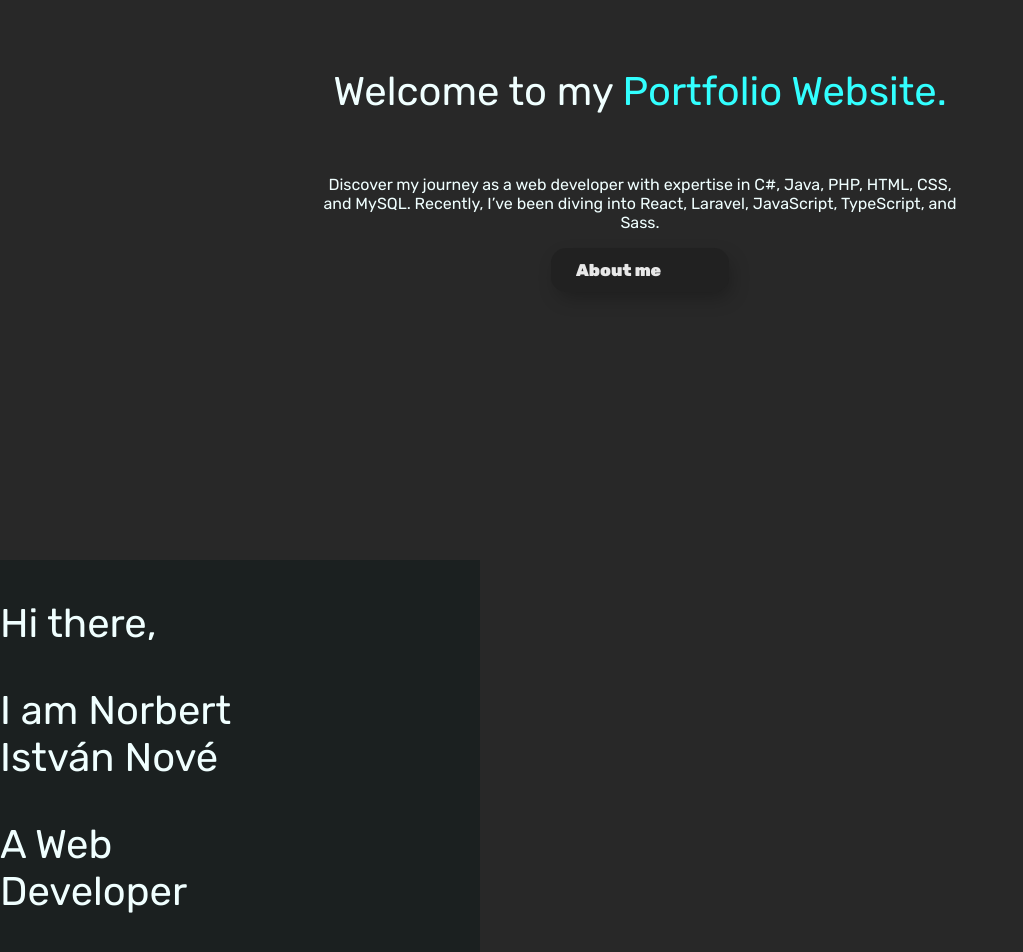
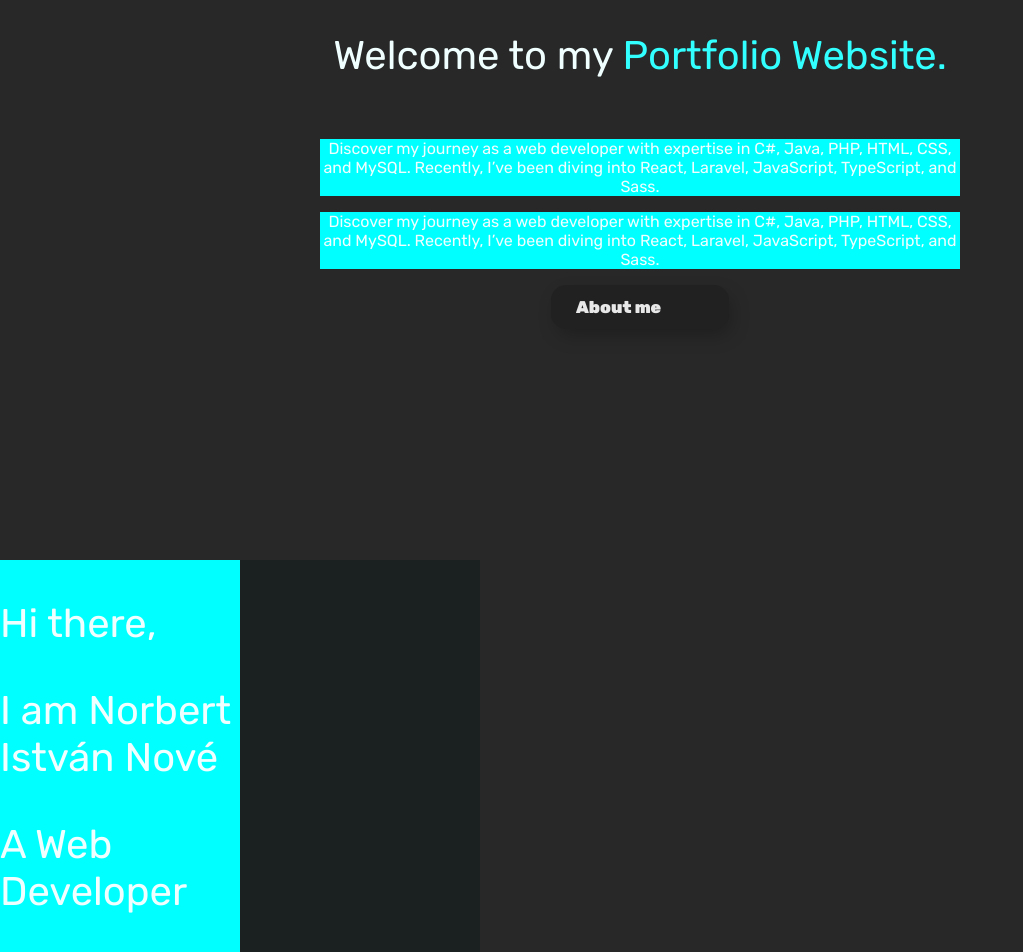
Before and after one commit to Pityuwarrior/Portfolio, a React (Vite) app: page / in a window 1280 px wide. Shown: the part 240-1192 px from the top of the page, without its empty margins (0-1023 px from the left). Built offline with nearby package versions, Linux system fonts and the light colour scheme.

Commit message:
10.09.19 Implementing Scroll_animation BETA

```diff
--- a/src/App.tsx
+++ b/src/App.tsx
@@ -4,6 +4,7 @@ import {About_me} from "./components/About_me"
 import {Skills} from "./components/Skills"
 import {Projects} from "./components/Projects"
 import {Contact} from "./components/Contact"
+import { ScrollAnimation } from "./utils/ScrollAnimation"
 
 const myLinks = [
   { href: "home", label: "Home" },
@@ -24,6 +25,7 @@ export default function App() {
         <Skills/>
         <Projects/>
         <Contact/>
+        <ScrollAnimation/>
       </>
     )
   }
--- a/src/assets/style.css
+++ b/src/assets/style.css
@@ -16,3 +16,7 @@ html, body{
     display: flex;
     height: 100vh;
 }
+
+.show{
+    background-color: aqua;
+}
--- a/src/components/About_me.tsx
+++ b/src/components/About_me.tsx
@@ -18,7 +18,7 @@ export function About_me(){
     return(
         <section className = {`${variables.aboutme_section} protfolio_section`} id = "about_me" >
                 <div className = {variables.aboutme_left_container}>
-                    <div className = {variables.text_container}>
+                    <div className = {`${variables.text_container} scroll_animation`}>
                         <p className = {variables.aboutme_greeting}>{staticText.title}</p>
                         <p className = {variables.aboutme_name}>{staticText.description}</p>
                         <p className = {variables.aboutme_mytitle}>{staticText.content}</p>
--- a/src/components/Home.tsx
+++ b/src/components/Home.tsx
@@ -10,6 +10,8 @@ export function Home(){
                 <div className = {variables.text_container}>
                     <p className = {variables.home_greeting}>{staticText.greeting}<span className={variables.home_title}> {staticText.title}</span></p>
                     <p className = {`${variables.home_description} scroll_animation`}>{staticText.description}</p>
+                    <p className = "scroll_animation">{staticText.description}</p>
+
                 </div>
                 <ButtonScroll{...ButtonProps}/>
         </section>
--- a/src/index.html
+++ b/src/index.html
@@ -14,6 +14,5 @@
   <body>
     <div id="app"></div>
     <script type="module" src="index.tsx"></script>
-    <script defer scr="./utils/Scroll_animation.ts"></script>
   </body>
 </html>
--- /dev/null
+++ b/src/utils/ScrollAnimation.tsx
@@ -0,0 +1,31 @@
+import React, { useEffect, useRef } from 'react';
+
+export function ScrollAnimation() {
+    const hiddenElementsRef = useRef<NodeListOf<Element> | null>(null);
+
+    useEffect(() => {
+        // Create an IntersectionObserver instance
+        const observer = new IntersectionObserver((entries) => {
+            entries.forEach((entry) => {
+                if (entry.isIntersecting) {
+                    entry.target.classList.add('show');
+                }
+            });
+        });
+
+        // Query the elements you want to observe
+        hiddenElementsRef.current = document.querySelectorAll('.scroll_animation');
+
+        // Start observing the elements
+        if (hiddenElementsRef.current) {
+            hiddenElementsRef.current.forEach((el) => observer.observe(el));
+        }
+
+        // Cleanup observer on component unmount
+        return () => {
+            if (hiddenElementsRef.current) {
+                hiddenElementsRef.current.forEach((el) => observer.unobserve(el));
+            }
+        };
+    }, [])
+}
```
Also changed, not shown: src/utils/Scroll _animation.ts (deleted, +0 -11 lines).
